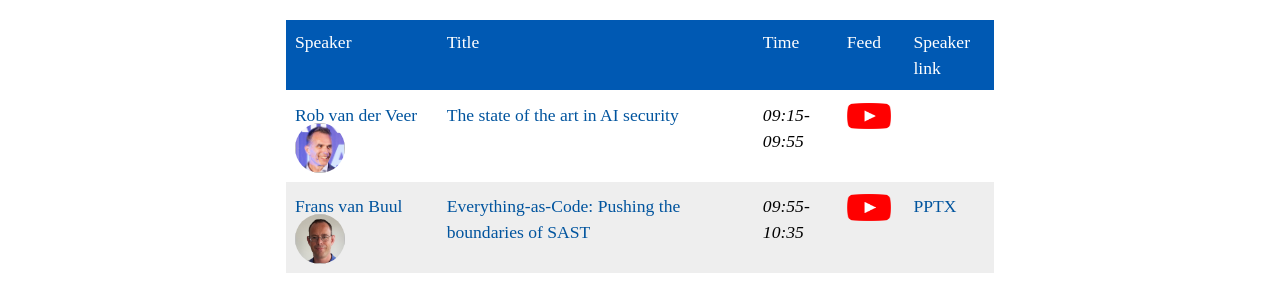
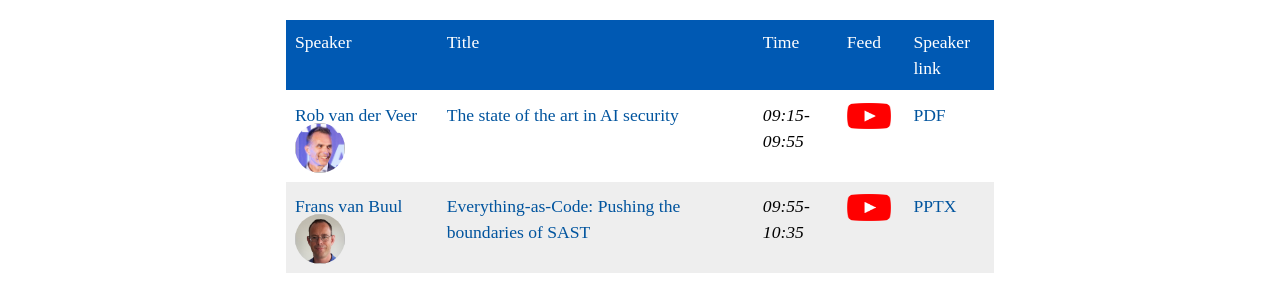
Before and after one commit to dm-17/Owasp-BeNeLux-Days-2023, a Jekyll site: the page built from program/feeds.md, in a window 1280 px wide and 900 px high. Shown: the part 412-696 px from the top of the window. Built offline with Jekyll 4.4.1, drawn with Linux system fonts in a browser that asks for light colours; some web fonts are replaced.

```diff
--- a/_data/conference.yml
+++ b/_data/conference.yml
@@ -320,8 +320,8 @@
             systems. And last but not least: what coding with GenAI means for software development,
             and security in particular.
   feed    : https://youtu.be/EYyNmibb7WI
-  url     :
-  urltag  :
+  url     : https://drive.google.com/file/d/1Ci3QNwFBBoMhCg6o7DG4wOMY_9xIGQdU/view?usp=drive_link
+  urltag  : PDF
   display : yes
   confirmed: yes
 
```
